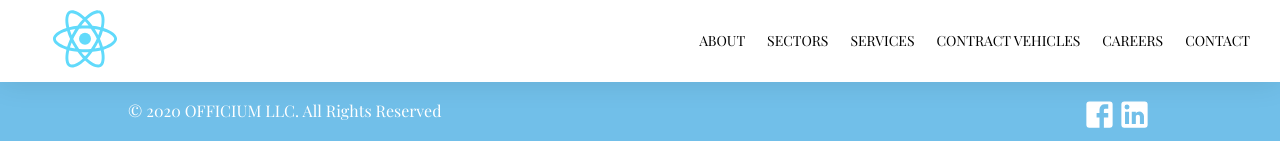
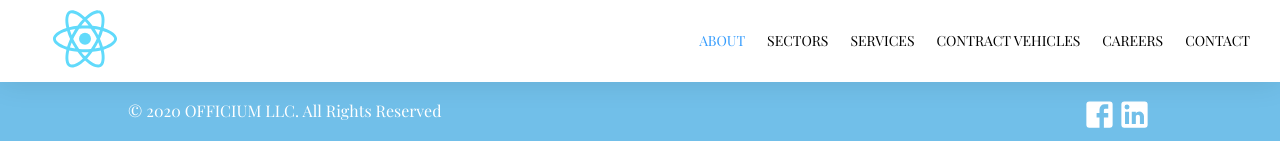
Before and after one commit to anwachuku15/officium, a React (Create React App) app: page /about in a window 1280 px wide. Shown: the top 160 px of the page. Built offline with nearby package versions, Linux system fonts and the light colour scheme.

Commit message:
added NavLink for active styling

```diff
--- a/src/components/Navbar.css
+++ b/src/components/Navbar.css
@@ -58,9 +58,17 @@
 
 .navbar__link {
   text-decoration: none;
-  color: black !important;
+  color: black;
   padding-left: 22px;
   font-family: playfair;
   font-size: 14px;
   /* font-weight: 500; */
 }
+
+.navbar__linkActive {
+  color: rgb(53, 156, 253);
+  text-decoration: none;
+  padding-left: 22px;
+  font-family: playfair;
+  font-size: 14px;
+}
--- a/src/components/Navbar.js
+++ b/src/components/Navbar.js
@@ -1,5 +1,5 @@
 import React, { useEffect, useState } from "react";
-import { Link } from "react-router-dom";
+import { Link, NavLink } from "react-router-dom";
 import "./Navbar.css";
 import { MenuItems } from "./MenuItems";
 import { Menu } from "@material-ui/icons";
@@ -37,9 +37,14 @@ const Navbar = () => {
       <div className="navbar__right">
         <div className="fullMenu">
           {MenuItems.map((item, index) => (
-            <Link to={item.url} className={item.className} key={index}>
+            <NavLink
+              to={item.url}
+              className="navbar__link"
+              activeClassName="navbar__linkActive"
+              key={index}
+            >
               <p>{item.title}</p>
-            </Link>
+            </NavLink>
           ))}
         </div>
         <div className="burgerMenu">
```
